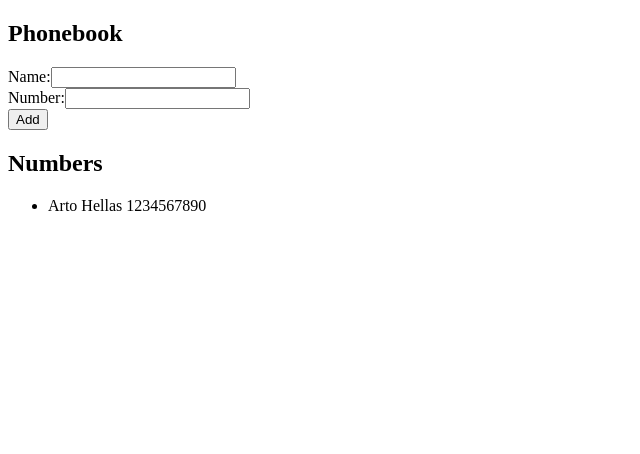
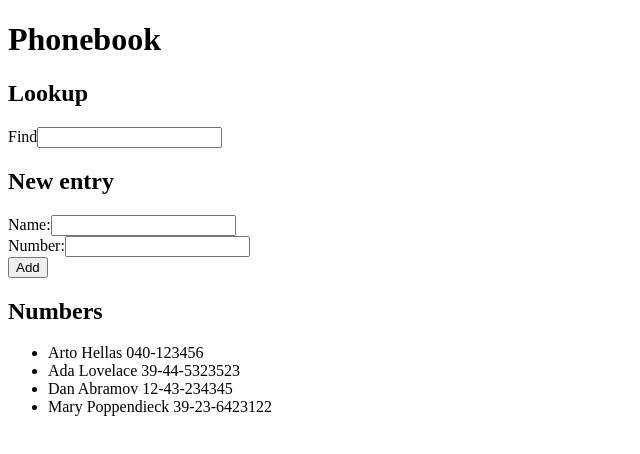
Before and after one commit to aki-cat/fullstack-open-course, a React (Vite) app in the folder part2/phonebook/: page / in a window 1280 px wide. Shown: the top 454 px of the page, without its empty margins (0-640 px from the left). Built offline with nearby package versions, Linux system fonts and the light colour scheme.

Commit message:
Exercise 2.9: Done

```diff
--- a/part2/phonebook/src/App.jsx
+++ b/part2/phonebook/src/App.jsx
@@ -3,16 +3,18 @@
 
 const App = () => {
   const [persons, setPersons] = useState([
-    {
-      name: 'Arto Hellas',
-      number: 1234567890
-    }
+    { name: 'Arto Hellas', number: '040-123456', id: 1 },
+    { name: 'Ada Lovelace', number: '39-44-5323523', id: 2 },
+    { name: 'Dan Abramov', number: '12-43-234345', id: 3 },
+    { name: 'Mary Poppendieck', number: '39-23-6423122', id: 4 }
   ])
 
   const [newPerson, setNewPerson] = useState({
     name: "",
     number: ""
   });
+
+  const [filter, setFilter] = useState("");
 
   function changeNewName(event) {
     console.log("name", event.target.value);
@@ -46,9 +48,19 @@
     setPersons(persons.concat([newPerson]));
   }
 
+  function setSearchQuery(event) {
+    setFilter(event.target.value);
+  }
+
   return (
     <div>
-      <h2>Phonebook</h2>
+      <h1>Phonebook</h1>
+      <h2>Lookup</h2>
+      <div>
+        <label for='search'>Find</label>
+        <input name='search' type='text' onChange={setSearchQuery} value={filter} />
+      </div>
+      <h2>New entry</h2>
       <form onSubmit={submitNewPerson}>
         <div>
           <div>
@@ -67,7 +79,9 @@
       <div>
         <h2>Numbers</h2>
         <ul>
-          {persons.map(person => {
+          {persons.filter(person =>
+            person.name.match(new RegExp(filter, 'i'))
+          ).map(person => {
             return <PhoneNumber key={person.name} name={person.name} number={person.number} />
           })}
         </ul>
```
